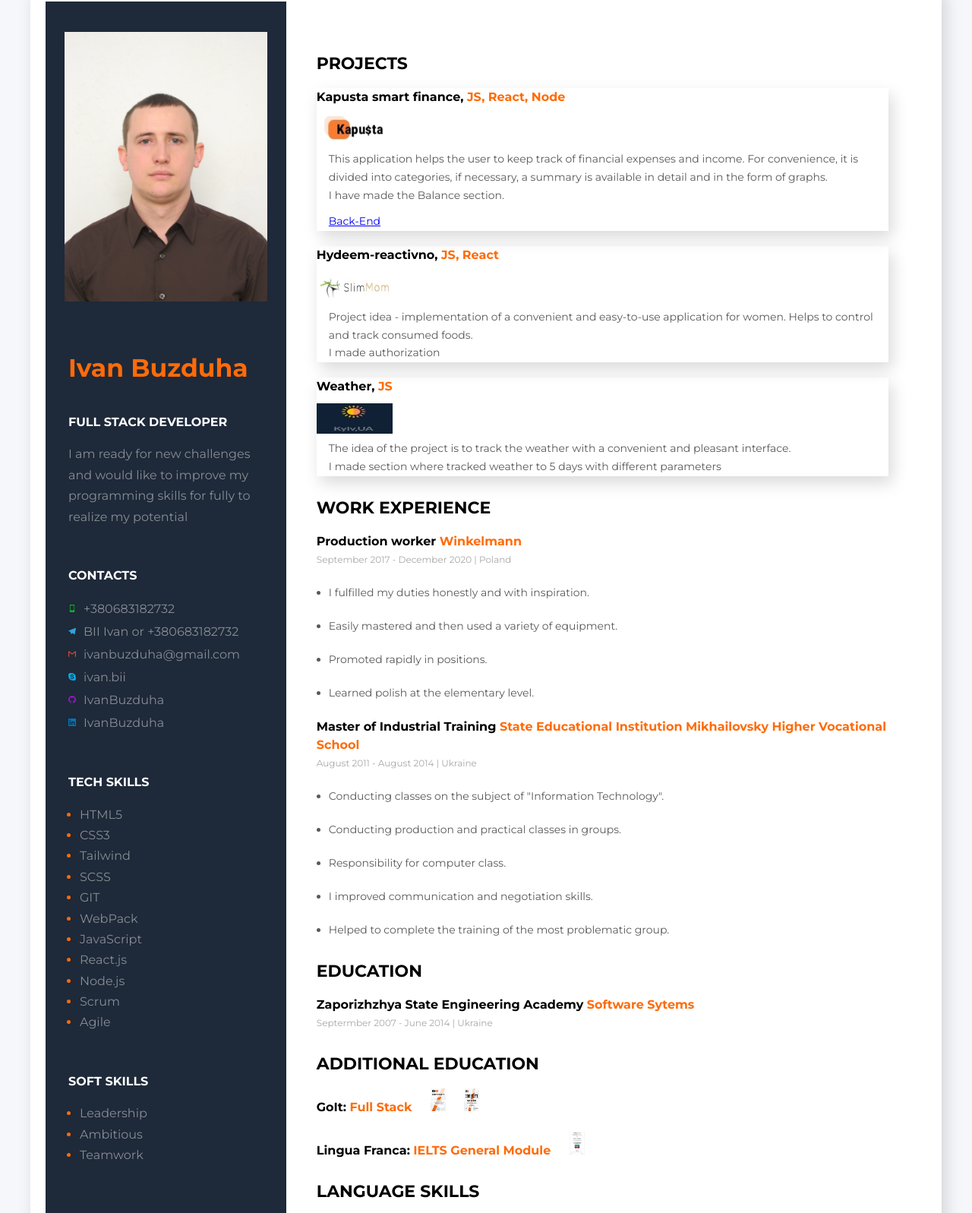
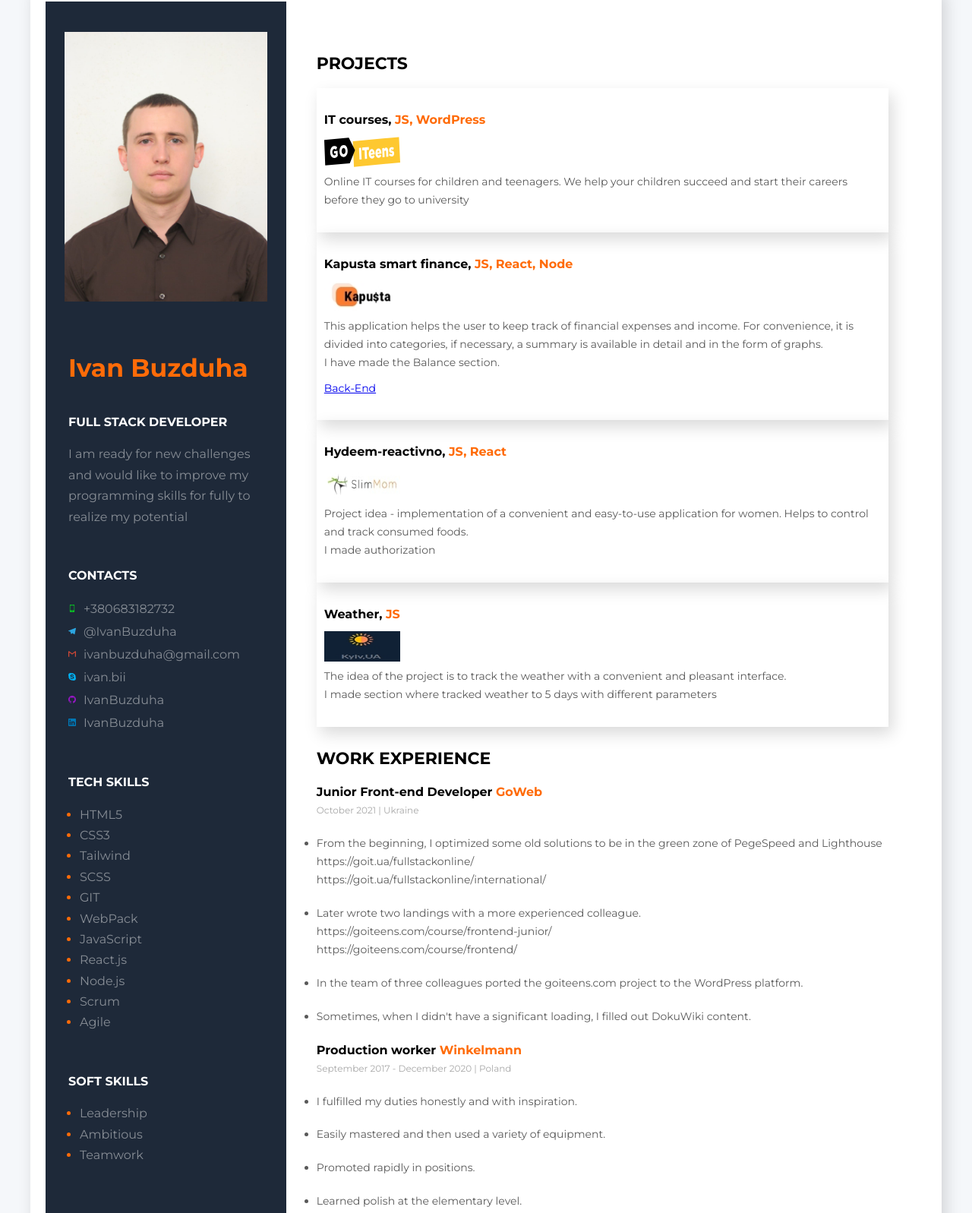
Before and after one commit to AlexHorodnichov/CV, a website: page index.html in a window 1280 px wide. Shown: the part 18-1615 px from the top of the page at 76% size. Drawn offline with Linux system fonts and the light colour scheme.

Commit message:
add changes

```diff
--- a/index.html
+++ b/index.html
@@ -42,7 +42,7 @@
           <svg class="icon" width="20" height="30">
             <use href="./img/symbol-defs.svg#telegram"></use>
           </svg>
-          <a class="aside-text" href="https://telegram.me/bii_ivan">BII Ivan or +380683182732</a>
+          <a class="aside-text" href="https://telegram.me/bii_ivan">@IvanBuzduha</a>
         </div>
         <div class="iconcont">
           <svg class="icon" width="20" height="30">
@@ -132,6 +132,11 @@
         <h3 class="section-title">Projects</h3>
         <ul class="marker">
           <li class="project-item">
+            <h4 class="title"> IT courses,  <span class="company">JS, WordPress </span> </h4>
+            <a class="project-link" href="https://goiteens.com/"><img class="project-img" src="img/logo.svg"/></a>
+            <p class="text-item"> Online IT courses for children and teenagers. We help your children succeed and start their careers before they go to university
+          </li>
+          <li class="project-item">
             <h4 class="title">Kapusta smart finance, <span class="company">JS, React, Node </span> </h4>
             <a class="project-link" href="https://kozubskyi-goit-kapusta.netlify.app"><img class="project-img" src="img/kapusta.jpg"/></a>
             <!-- <a class="project-link" href="https://fierce-falls-92546.herokuapp.com/api-docs/"> & Back-End</a> -->
@@ -160,6 +165,25 @@
         <h3 class="section-title">Work Experience</h3>
         <!--company 1-->
         <div>
+          <h4 class="title">Junior Front-end Developer <span class="company"> GoWeb</span></h4>
+          <span class="period">October 2021  <span class="Divider">|</span> Ukraine</span>
+          <ul class="title">
+            <li class="text-item">
+              From the beginning, I optimized some old solutions to be in the green zone of PegeSpeed and Lighthouse <br>https://goit.ua/fullstackonline/ <br> https://goit.ua/fullstackonline/international/
+            </li>
+            <li class="text-item">
+              Later wrote two landings with a more experienced colleague. <br>https://goiteens.com/course/frontend-junior/ <br> https://goiteens.com/course/frontend/
+            </li>
+            <li class="text-item">
+              In the team of three colleagues ported the goiteens.com project to the WordPress platform.
+            </li>
+            <li class="text-item">
+              Sometimes, when I didn't have a significant loading, I filled out DokuWiki content.
+            </li>
+          </ul>
+        </div>
+        <!--company 2-->
+        <div>
           <h4 class="title">Production worker <span class="company"> Winkelmann</span></h4>
           <span class="period">September 2017 - December 2020 <span class="Divider">|</span> Poland</span>
           <ul class="title">
@@ -177,7 +201,7 @@
             </li>
           </ul>
         </div>
-        <!--company 2-->
+        <!--company 3-->
         <div>
           <h4 class="title">Master of Industrial Training <span class="company">State Educational Institution
               Mikhailovsky Higher Vocational School</span></h4>
--- a/sass/components/_right-container.scss
+++ b/sass/components/_right-container.scss
@@ -43,7 +43,7 @@
   font-size: 12px;
   font-weight: 400;
   line-height: 1.51;
-  margin-left: 16px;
+  // margin-left: 16px;
 }
 .sert {
   margin-left: 20px;
@@ -57,6 +57,7 @@
 }
 .project-item {
   box-shadow: 5px 9px 20px rgba(0, 0, 0, 0.15);
+  padding: 10px;margin-top: 10px;
 }
 @media screen and (min-width: 481px) {
   .container {
```
Also changed, not shown: css/main.css, css/main.min.css, img/logo.svg (added), 2 other files.
